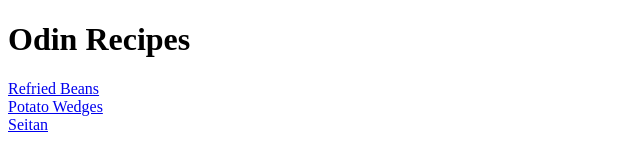
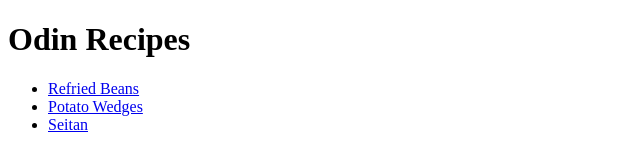
Before and after one commit to seanmckone/odin-recipes, a plain HTML site: page index.html in a window 1280 px wide. Shown: the whole page, without its empty margins (0-640 px from the left). Drawn offline with Linux system fonts and the light colour scheme.

Commit message:
Fixed relative link slashes

```diff
--- a/index.html
+++ b/index.html
@@ -8,10 +8,10 @@
 </head>
 <body>
     <h1>Odin Recipes</h1>
-    <a href="\recipes\refried_beans.html">Refried Beans</a>
-    <br>
-    <a href="\recipes\potato_wedges.html">Potato Wedges</a>
-    <br>
-    <a href="\recipes\seitan.html">Seitan</a>
+    <ul>
+        <li><a href="/recipes/refried_beans.html">Refried Beans</a></li>
+        <li><a href="/recipes/potato_wedges.html">Potato Wedges</a></li>
+        <li><a href="/recipes/seitan.html">Seitan</a></li>
+    </ul>
 </body>
 </html>
```
